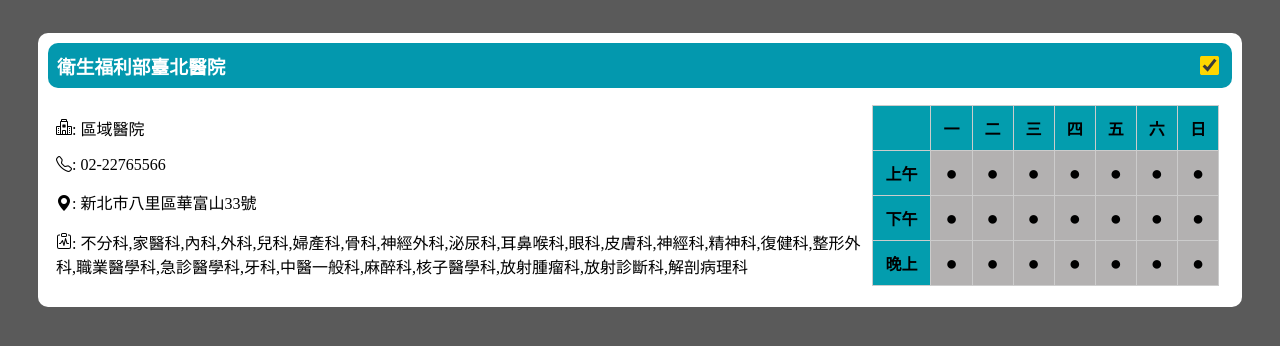
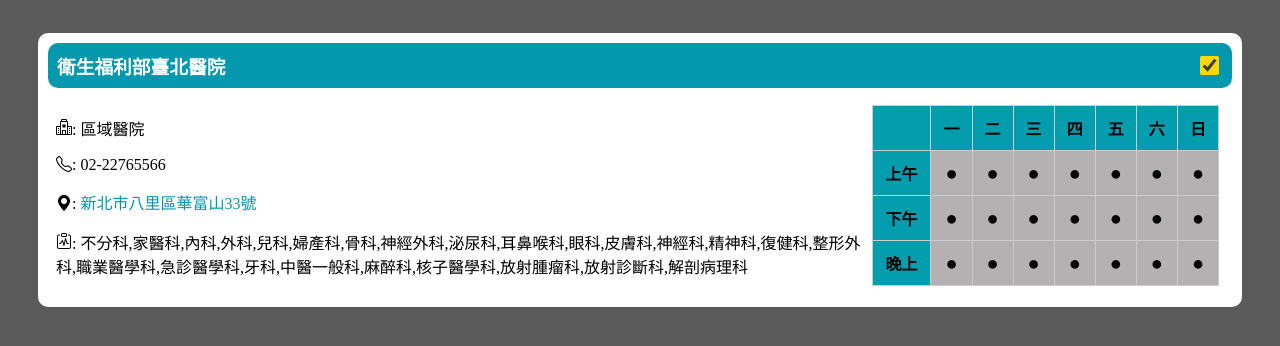
Before and after one commit to scottgood333/db_project, a Flask app: page /favorite in a window 1280 px wide. Shown: the part 70-416 px from the top of the page. Run offline with Flask 3, Linux system fonts and the light colour scheme; some libraries are stand-ins or nearby versions.

Commit message:
Final Change

```diff
--- a/apps/static/css/favorite.css
+++ b/apps/static/css/favorite.css
@@ -82,6 +82,11 @@
     color: #fff;
 }
 
+a {
+    text-decoration: none;
+    color: #0398ae;
+}
+
 .card .card-title-button {
     flex: 0.1;
     margin: 3px;
--- a/apps/templates/favorite.html
+++ b/apps/templates/favorite.html
@@ -41,7 +41,7 @@
                         <path d="M5 1a1 1 0 0 1 1-1h4a1 1 0 0 1 1 1v1a1 1 0 0 1 1 1v4h3a1 1 0 0 1 1 1v7a1 1 0 0 1-1 1H1a1 1 0 0 1-1-1V8a1 1 0 0 1 1-1h3V3a1 1 0 0 1 1-1V1Zm2 14h2v-3H7v3Zm3 0h1V3H5v12h1v-3a1 1 0 0 1 1-1h2a1 1 0 0 1 1 1v3Zm0-14H6v1h4V1Zm2 7v7h3V8h-3Zm-8 7V8H1v7h3Z"/>
                       </svg>: 區域醫院</p>
                     <p><i class="bi bi-telephone"></i>: 02-22765566</p>
-                    <p><i class="bi bi-geo-alt-fill"></i>: 新北市八里區華富山33號</p>
+                    <i class="bi bi-geo-alt-fill"></i>: <a href="https://www.google.com/maps/search/?q=新北市八里區華富山33號">新北市八里區華富山33號</a>
                     <p><svg xmlns="http://www.w3.org/2000/svg" width="16" height="16" fill="currentColor" class="bi bi-clipboard-pulse" viewBox="0 0 16 16">
                         <path fill-rule="evenodd" d="M10 1.5a.5.5 0 0 0-.5-.5h-3a.5.5 0 0 0-.5.5v1a.5.5 0 0 0 .5.5h3a.5.5 0 0 0 .5-.5v-1Zm-5 0A1.5 1.5 0 0 1 6.5 0h3A1.5 1.5 0 0 1 11 1.5v1A1.5 1.5 0 0 1 9.5 4h-3A1.5 1.5 0 0 1 5 2.5v-1Zm-2 0h1v1H3a1 1 0 0 0-1 1V14a1 1 0 0 0 1 1h10a1 1 0 0 0 1-1V3.5a1 1 0 0 0-1-1h-1v-1h1a2 2 0 0 1 2 2V14a2 2 0 0 1-2 2H3a2 2 0 0 1-2-2V3.5a2 2 0 0 1 2-2Zm6.979 3.856a.5.5 0 0 0-.968.04L7.92 10.49l-.94-3.135a.5.5 0 0 0-.895-.133L4.232 10H3.5a.5.5 0 0 0 0 1h1a.5.5 0 0 0 .416-.223l1.41-2.115 1.195 3.982a.5.5 0 0 0 .968-.04L9.58 7.51l.94 3.135A.5.5 0 0 0 11 11h1.5a.5.5 0 0 0 0-1h-1.128L9.979 5.356Z"/>
                       </svg>: 不分科,家醫科,內科,外科,兒科,婦產科,骨科,神經外科,泌尿科,耳鼻喉科,眼科,皮膚科,神經科,精神科,復健科,整形外科,職業醫學科,急診醫學科,牙科,中醫一般科,麻醉科,核子醫學科,放射腫瘤科,放射診斷科,解剖病理科</p>
--- a/apps/templates/result.html
+++ b/apps/templates/result.html
@@ -42,7 +42,7 @@
                         <path d="M5 1a1 1 0 0 1 1-1h4a1 1 0 0 1 1 1v1a1 1 0 0 1 1 1v4h3a1 1 0 0 1 1 1v7a1 1 0 0 1-1 1H1a1 1 0 0 1-1-1V8a1 1 0 0 1 1-1h3V3a1 1 0 0 1 1-1V1Zm2 14h2v-3H7v3Zm3 0h1V3H5v12h1v-3a1 1 0 0 1 1-1h2a1 1 0 0 1 1 1v3Zm0-14H6v1h4V1Zm2 7v7h3V8h-3Zm-8 7V8H1v7h3Z"/>
                       </svg>: {{ value['type'] }}</p>
                     <p><i class="bi bi-telephone"></i>: {{ value['phone'] }}</p>
-                    <p><i class="bi bi-geo-alt-fill"></i>: {{ value['address'] }}</p>
+                    <i class="bi bi-geo-alt-fill"></i>: <a href="https://www.google.com/maps/search/?q={{ value['address'] }}">{{ value['address'] }}</a>
                     <p><svg xmlns="http://www.w3.org/2000/svg" width="16" height="16" fill="currentColor" class="bi bi-clipboard-pulse" viewBox="0 0 16 16">
                         <path fill-rule="evenodd" d="M10 1.5a.5.5 0 0 0-.5-.5h-3a.5.5 0 0 0-.5.5v1a.5.5 0 0 0 .5.5h3a.5.5 0 0 0 .5-.5v-1Zm-5 0A1.5 1.5 0 0 1 6.5 0h3A1.5 1.5 0 0 1 11 1.5v1A1.5 1.5 0 0 1 9.5 4h-3A1.5 1.5 0 0 1 5 2.5v-1Zm-2 0h1v1H3a1 1 0 0 0-1 1V14a1 1 0 0 0 1 1h10a1 1 0 0 0 1-1V3.5a1 1 0 0 0-1-1h-1v-1h1a2 2 0 0 1 2 2V14a2 2 0 0 1-2 2H3a2 2 0 0 1-2-2V3.5a2 2 0 0 1 2-2Zm6.979 3.856a.5.5 0 0 0-.968.04L7.92 10.49l-.94-3.135a.5.5 0 0 0-.895-.133L4.232 10H3.5a.5.5 0 0 0 0 1h1a.5.5 0 0 0 .416-.223l1.41-2.115 1.195 3.982a.5.5 0 0 0 .968-.04L9.58 7.51l.94 3.135A.5.5 0 0 0 11 11h1.5a.5.5 0 0 0 0-1h-1.128L9.979 5.356Z"/>
                       </svg>: {{ value['department'] }}</p>
```
